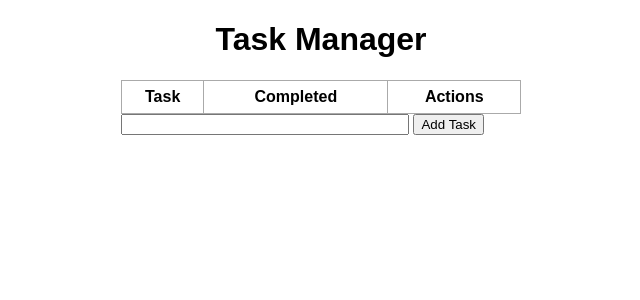
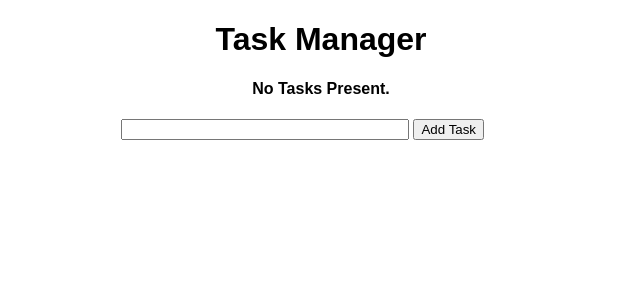
Before and after one commit to saxenamanas/todo-flask, a Flask app: page / in a window 1280 px wide. Shown: the top 300 px of the page, without its empty margins (319-959 px from the left). Run offline with Flask 2, Linux system fonts and the light colour scheme; data that the repository does not hold is empty.

Commit message:
Added if conditions when task list is empty

```diff
--- a/templates/index.html
+++ b/templates/index.html
@@ -9,6 +9,9 @@
 {% block body %}
 <div class="content">
     <h1 style="text-align: center;">Task Manager</h1>
+    {% if tasks|length<1 %}
+    <h4 style="text-align: center;">No Tasks Present.</h4>
+    {% else %}
     <table>
         <tr>
             <th>Task</th>
@@ -27,6 +30,7 @@
         </tr>
     {% endfor %}
     </table>
+    {% endif %}
 
     <form action="/" method="POST">
         <input type="text" id="content" name="content">
--- a/templates/update.html
+++ b/templates/update.html
@@ -9,6 +9,7 @@
 {% block body %}
 <div class="content">
     <h1 style="text-align: center;">Update Task</h1>
+
     <table>
         <tr>
             <th>Task</th>
```
Also changed, not shown: test.db.
